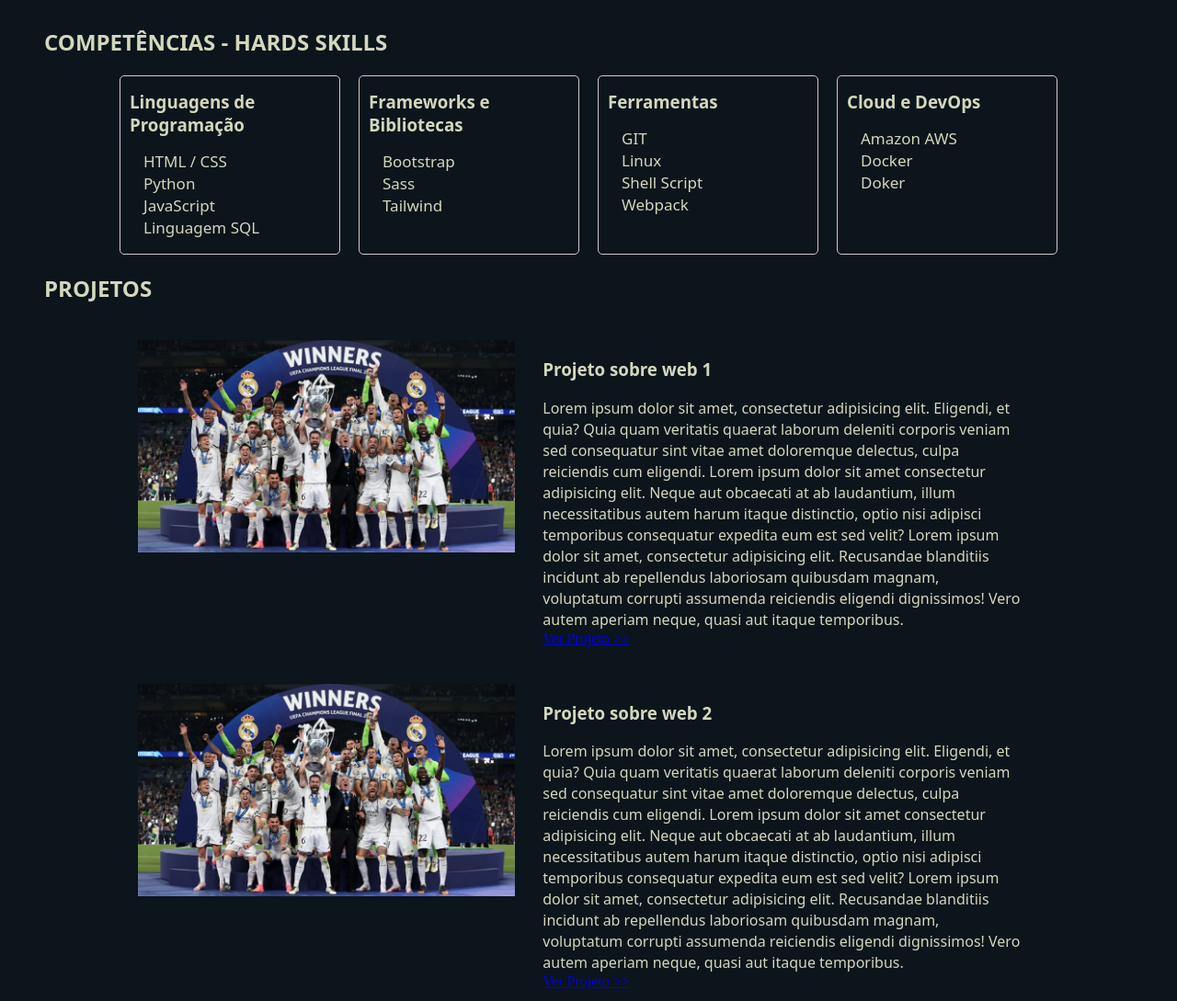
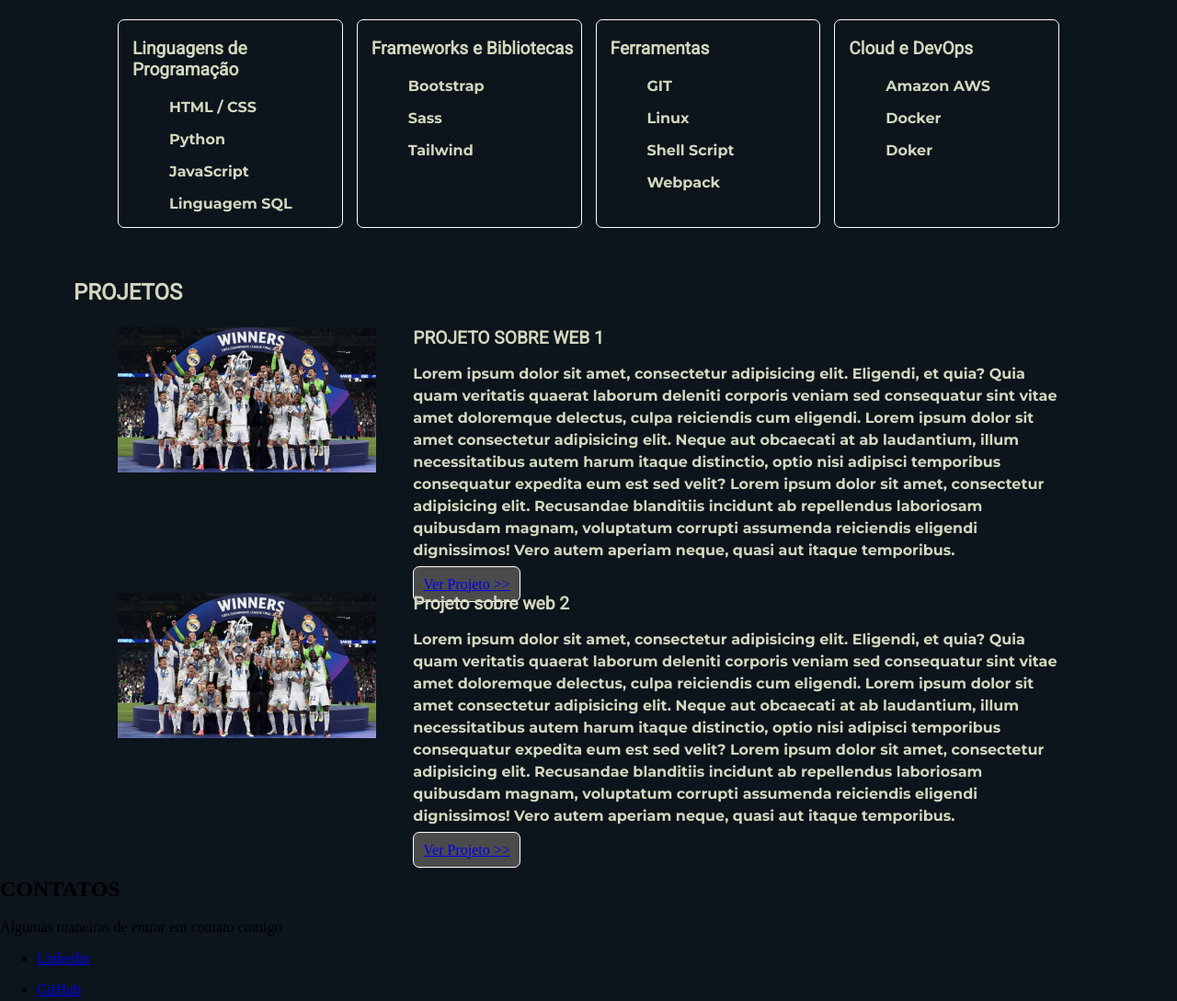
Before and after one commit to jhonathanLobato/Portfolio, a plain HTML site: page index.html in a window 1280 px wide. Shown: the part 580-1669 px from the top of the page at 92% size. Drawn offline with Linux system fonts and the light colour scheme.

Commit message:
Tirando os arquivos CSS e substituindo com o SASS.

```diff
--- a/index.html
+++ b/index.html
@@ -4,117 +4,118 @@
     <meta charset="UTF-8">
     <meta name="viewport" content="width=device-width, initial-scale=1.0">
     <title>Portifolio Jhonathan Lobato</title>
-    <link rel="stylesheet" href="./src/style/style.css">
+    <link href="https://fonts.googleapis.com/css2?family=Montserrat:wght@700&family=Roboto:wght@400&display=swap" rel="stylesheet">
+    <link rel="stylesheet" href="./src/style/styles.css">
 </head>
 <body>
     <!-- Cabeçalho -->
-    <header class="cabecalhoPrincipal">
-        <div class="cabecalhoPrincipal_container">
+    <header class="cabecalho">
+        <div class="cabecalho_div">
             <h3 class="texto">Jhonathan Lobato</h3>
-            <nav class="cabecalhoPrincipal-nav">
-                <a href="index.html" class="cabecalho_nav texto">Home</a>
-                <a href="#" class="cabecalho_nav texto">Contatos</a>
-                <a href="#" class="cabecalho_nav texto">Sobre mim</a>
+            <nav>
+                <a href="index.html" class="texto_nav">Home</a>
+                <a href="#" class="texto_nav">Contatos</a>
+                <a href="#" class="texto_nav">Sobre mim</a>
             </nav>
         </div>
     </header>
     <main class="conteudoMain">
         <!-- TITULO DE BOAS VINDAS -->
-        <h1 class="boasVindas texto boasVindas-texto">OLÁ VISITANTE, SEJA BEM VINDO</h1>
+        <h1 class="boas_vindaTexto">OLÁ VISITANTE, SEJA BEM VINDO</h1>
         <!-- SOBRE MIM -->
-        <section class="conteudoPrincipal">
-            <p class="tamanhoTexto texto centralizaSobre">Lorem ipsum, dolor sit amet consectetur adipisicing elit. Quasi cum, atque debitis sit doloremque illum perspiciatis sint distinctio numquam ullam voluptates quae voluptatum quos asperiores? Illum magnam voluptates itaque quam?Lorem ipsum, dolor sit amet consectetur adipisicing elit. Quasi cum, atque debitis sit doloremque illum perspiciatis sint distinctio numquam ullam voluptates quae voluptatum quos asperiores? Illum magnam voluptates itaque quam?Lorem ipsum, dolor sit amet consectetur adipisicing elit. Quasi cum, atque debitis sit doloremque illum perspiciatis sint distinctio numquam ullam voluptates quae voluptatum quos asperiores? Illum magnam voluptates itaque quam?Lorem ipsum, dolor sit amet consectetur adipisicing elit. Quasi cum, atque debitis sit doloremque illum perspiciatis sint distinctio numquam ullam voluptates quae voluptatum quos asperiores? Illum magnam voluptates itaque quam?</p>
+        <section class="conteudoMain_descricao">
+            <p class="texto_descricao">Lorem ipsum, dolor sit amet consectetur adipisicing elit. Quasi cum, atque debitis sit doloremque illum perspiciatis sint distinctio numquam ullam voluptates quae voluptatum quos asperiores? Illum magnam voluptates itaque quam?Lorem ipsum, dolor sit amet consectetur adipisicing elit. Quasi cum, atque debitis sit doloremque illum perspiciatis sint distinctio numquam ullam voluptates quae voluptatum quos asperiores? Illum magnam voluptates itaque quam?Lorem ipsum, dolor sit amet consectetur adipisicing elit. Quasi cum, atque debitis sit doloremque illum perspiciatis sint distinctio numquam ullam voluptates quae voluptatum quos asperiores? Illum magnam voluptates itaque quam?Lorem ipsum, dolor sit amet consectetur adipisicing elit. Quasi cum, atque debitis sit doloremque illum perspiciatis sint distinctio numquam ullam voluptates quae voluptatum quos asperiores? Illum magnam voluptates itaque quam?</p>
         </section>
         <!-- LISTAR AS MINHAS HABILIDADES E DEIXAR ELAS EM COLUNAS JUNTAS.. -->
-        <h2 class="texto titulo">COMPETÊNCIAS - HARDS SKILLS</h2>
-        <section class="ferramentasPrincipal mainPrincipal">
+        <h2 class="competencia_titulo">COMPETÊNCIAS - HARDS SKILLS</h2>
+        <section class="ferramentasPrincipal">
             <!-- Linguagens de Programações -->
-            <div class="ferramentas__div">
-                <h3 class="texto texto__ferramenta">Linguagens de Programação</h3>
+            <div class="div_lista">
+                <h3 class="titulo__ferramenta">Linguagens de Programação</h3>
                 <ul class="lista__ferrameta">
-                    <li class="listaPadrao">
-                        <p class="texto tamanhoTexto">HTML / CSS</p>
+                    <li>
+                        <p class="tamanhoTexto">HTML / CSS</p>
                     </li>
-                    <li class="listaPadrao">
-                        <p class="texto tamanhoTexto">Python</p>
+                    <li>
+                        <p class="tamanhoTexto">Python</p>
                     </li>
-                    <li class="listaPadrao">
-                        <p class="texto tamanhoTexto">JavaScript</p>
+                    <li>
+                        <p class="tamanhoTexto">JavaScript</p>
                     </li>
-                    <li class="listaPadrao">
-                        <p class="texto tamanhoTexto">Linguagem SQL</p>
+                    <li>
+                        <p class="tamanhoTexto">Linguagem SQL</p>
                     </li>
                 </ul>
             </div>
             <!-- Frameworks -->
-            <div class="ferramentas__div">
-                <h3 class="texto texto__ferramenta">Frameworks e Bibliotecas</h3>
+            <div class="div_lista">
+                <h3 class="titulo__ferramenta">Frameworks e Bibliotecas</h3>
                 <ul class="lista__ferrameta">
-                    <li class="listaPadrao">
-                        <p class="texto tamanhoTexto">Bootstrap</p>
+                    <li>
+                        <p class="tamanhoTexto">Bootstrap</p>
                     </li>
-                    <li class="listaPadrao">
-                        <p class="texto tamanhoTexto">Sass</p>
+                    <li>
+                        <p class="tamanhoTexto">Sass</p>
                     </li>
-                    <li class="listaPadrao">
-                        <p class="texto tamanhoTexto">Tailwind</p>
+                    <li>
+                        <p class="tamanhoTexto">Tailwind</p>
                     </li>
                 </ul>
             </div>
             <!-- Ferramentas -->
-            <div class="ferramentas__div">
-                <h3 class="texto texto__ferramenta">Ferramentas</h3>
+            <div class="div_lista">
+                <h3 class="titulo__ferramenta">Ferramentas</h3>
                 <ul class="lista__ferrameta">
-                    <li class="listaPadrao">
-                        <p class="texto tamanhoTexto">GIT</p>
+                    <li>
+                        <p class="tamanhoTexto">GIT</p>
                     </li>
-                    <li class="listaPadrao">
-                        <p class="texto tamanhoTexto">Linux</p>
+                    <li>
+                        <p class="tamanhoTexto">Linux</p>
                     </li>
-                    <li class="listaPadrao">
-                        <p class="texto tamanhoTexto">Shell Script</p>
+                    <li>
+                        <p class="tamanhoTexto">Shell Script</p>
                     </li>
-                    <li class="listaPadrao">
-                        <p class="texto tamanhoTexto">Webpack</p>
+                    <li>
+                        <p class="tamanhoTexto">Webpack</p>
                     </li>
                 </ul>
             </div>
             <!-- Cloud e DevOps -->
-            <div class="ferramentas__div">
-                <h3 class="texto texto__ferramenta">Cloud e DevOps</h3>
+            <div class="div_lista">
+                <h3 class="titulo__ferramenta">Cloud e DevOps</h3>
                 <ul class="lista__ferrameta">
-                    <li class="listaPadrao">
-                        <p class="texto tamanhoTexto">Amazon AWS</p>
+                    <li>
+                        <p class="tamanhoTexto">Amazon AWS</p>
                     </li>
-                    <li class="listaPadrao">
-                        <p class="texto tamanhoTexto">Docker</p>
+                    <li>
+                        <p class="tamanhoTexto">Docker</p>
                     </li>
-                    <li class="listaPadrao">
-                        <p class="texto tamanhoTexto">Doker</p>
+                    <li>
+                        <p class="tamanhoTexto">Doker</p>
                     </li>
                 </ul>
             </div>
         </section>
         <!-- PROJETOS -->
-        <h2 class="titulo texto">PROJETOS</h2>
-        <section class="projetosContainer">
-            <div class="ProjetoColuna1">
-                <img class="imgProjeto" src="./src/img/real-madrid-campeao-champions-848x477.jpeg" alt="foto real madrid campeão 2024">
+        <h2 class="projeto_titulo">PROJETOS</h2>
+        <section class="projetos_container">
+            <div class="projeto_imagem">
+                <img class="img_projeto" src="./src/img/real-madrid-campeao-champions-848x477.jpeg" alt="foto real madrid campeão 2024">
             </div>
-            <div class="ProjetoColuna2">
-                <h3 class="texto">Projeto sobre web 1</h3>
-                <P class="descricaoProjeto texto">Lorem ipsum dolor sit amet, consectetur adipisicing elit. Eligendi, et quia? Quia quam veritatis quaerat laborum deleniti corporis veniam sed consequatur sint vitae amet doloremque delectus, culpa reiciendis cum eligendi. Lorem ipsum dolor sit amet consectetur adipisicing elit. Neque aut obcaecati at ab laudantium, illum necessitatibus autem harum itaque distinctio, optio nisi adipisci temporibus consequatur expedita eum est sed velit? Lorem ipsum dolor sit amet, consectetur adipisicing elit. Recusandae blanditiis incidunt ab repellendus laboriosam quibusdam magnam, voluptatum corrupti assumenda reiciendis eligendi dignissimos! Vero autem aperiam neque, quasi aut itaque temporibus.</P>
-                <a href="#">Ver Projeto >></a>
+            <div class="projeto_texto">
+                <h3 class="titulo_projeto">PROJETO SOBRE WEB 1</h3>
+                <P class="descricao_projeto">Lorem ipsum dolor sit amet, consectetur adipisicing elit. Eligendi, et quia? Quia quam veritatis quaerat laborum deleniti corporis veniam sed consequatur sint vitae amet doloremque delectus, culpa reiciendis cum eligendi. Lorem ipsum dolor sit amet consectetur adipisicing elit. Neque aut obcaecati at ab laudantium, illum necessitatibus autem harum itaque distinctio, optio nisi adipisci temporibus consequatur expedita eum est sed velit? Lorem ipsum dolor sit amet, consectetur adipisicing elit. Recusandae blanditiis incidunt ab repellendus laboriosam quibusdam magnam, voluptatum corrupti assumenda reiciendis eligendi dignissimos! Vero autem aperiam neque, quasi aut itaque temporibus.</P>
+                <a class="botao_projeto" href="#">Ver Projeto >></a>
             </div>
         </section>
-        <section class="projetosContainer">
-            <div class="ProjetoColuna1">
-                <img class="imgProjeto" src="./src/img/real-madrid-campeao-champions-848x477.jpeg" alt="foto real madrid campeão 2024">
+        <section class="projetos_container">
+            <div class="projeto_imagem">
+                <img class="img_projeto" src="./src/img/real-madrid-campeao-champions-848x477.jpeg" alt="foto real madrid campeão 2024">
             </div>
-            <div class="ProjetoColuna2">
-                <h3 class="texto">Projeto sobre web 2</h3>
-                <P class="descricaoProjeto texto">Lorem ipsum dolor sit amet, consectetur adipisicing elit. Eligendi, et quia? Quia quam veritatis quaerat laborum deleniti corporis veniam sed consequatur sint vitae amet doloremque delectus, culpa reiciendis cum eligendi. Lorem ipsum dolor sit amet consectetur adipisicing elit. Neque aut obcaecati at ab laudantium, illum necessitatibus autem harum itaque distinctio, optio nisi adipisci temporibus consequatur expedita eum est sed velit? Lorem ipsum dolor sit amet, consectetur adipisicing elit. Recusandae blanditiis incidunt ab repellendus laboriosam quibusdam magnam, voluptatum corrupti assumenda reiciendis eligendi dignissimos! Vero autem aperiam neque, quasi aut itaque temporibus.</P>
-                <a href="#">Ver Projeto >></a>
+            <div class="projeto_texto">
+                <h3 class="titulo_projeto">Projeto sobre web 2</h3>
+                <P class="descricao_projeto">Lorem ipsum dolor sit amet, consectetur adipisicing elit. Eligendi, et quia? Quia quam veritatis quaerat laborum deleniti corporis veniam sed consequatur sint vitae amet doloremque delectus, culpa reiciendis cum eligendi. Lorem ipsum dolor sit amet consectetur adipisicing elit. Neque aut obcaecati at ab laudantium, illum necessitatibus autem harum itaque distinctio, optio nisi adipisci temporibus consequatur expedita eum est sed velit? Lorem ipsum dolor sit amet, consectetur adipisicing elit. Recusandae blanditiis incidunt ab repellendus laboriosam quibusdam magnam, voluptatum corrupti assumenda reiciendis eligendi dignissimos! Vero autem aperiam neque, quasi aut itaque temporibus.</P>
+                <a class="botao_projeto" href="#">Ver Projeto >></a>
             </div>
         </section>
         <!-- CONTATOS -->
--- /dev/null
+++ b/src/style/abstract/_root.scss
@@ -0,0 +1,5 @@
+body {
+    margin: 0;
+    padding: 0;
+    background: #0c141c;
+}
--- /dev/null
+++ b/src/style/abstract/_variaveis.scss
@@ -0,0 +1,6 @@
+$cor-texto: #d3d7bd;
+
+$ft-texto: 'Montserrat', sans-serif;
+$ft-titulos: 'Roboto', sans-serif;
+
+$margin-titulo: 3.5rem 0 0 5rem;
--- /dev/null
+++ b/src/style/components/_boasVindas.scss
@@ -0,0 +1,18 @@
+@use '../abstract/variaveis';
+@use '../abstract/mixins';
+
+.conteudoMain {
+    .boas_vindaTexto {
+        margin-top: 3.5rem;
+        text-align: center;
+        @include mixins.ff-fs-color(variaveis.$ft-titulos, 2.5rem, variaveis.$cor-texto);
+    }
+    .conteudoMain_descricao{
+        @include mixins.margem-central(60%);
+        .texto_descricao {
+            @include mixins.ff-fs-color(variaveis.$ft-texto, 1.1rem, variaveis.$cor-texto);
+            text-align: center;
+            line-height: 1.5rem;
+        }
+    }
+}
--- /dev/null
+++ b/src/style/components/_competencias.scss
@@ -0,0 +1,29 @@
+@use '../abstract/variaveis';
+@use '../abstract/mixins';
+
+.competencia_titulo {
+    @include mixins.ff-fs-color(variaveis.$ft-titulos, 1.5rem, variaveis.$cor-texto);
+    /* @include mixins.margem-central(95%); */
+    margin: variaveis.$margin-titulo;
+    margin-bottom: 1.5rem;
+}
+.ferramentasPrincipal {
+    @include mixins.margem-central(80%);
+    display: grid;
+    grid-template-columns: repeat(4, 1fr);
+    gap: 15px;
+    .div_lista {
+        border: 1px solid white;
+        border-radius: 7px;
+        padding-left: 15px;
+        .titulo__ferramenta {
+            @include mixins.ff-fs-color(variaveis.$ft-titulos, 1.2rem, variaveis.$cor-texto);
+        }
+        .lista__ferrameta {
+            list-style: none;
+            .tamanhoTexto {
+                @include mixins.ff-fs-color(variaveis.$ft-texto, 1rem, variaveis.$cor-texto);
+            }
+        }
+    }
+}
--- /dev/null
+++ b/src/style/components/_projetos.scss
@@ -0,0 +1,39 @@
+@use '../abstract/variaveis';
+@use '../abstract/mixins';
+
+.projeto_titulo {
+    @include mixins.ff-fs-color(variaveis.$ft-titulos, 1.5rem, variaveis.$cor-texto);
+    /* @include mixins.margem-central(95%); */
+    margin: variaveis.$margin-titulo;
+    margin-bottom: 1.5rem;
+}
+.projetos_container {
+    @include mixins.margem-central(80%);
+    display: flex;
+    gap: 1rem;
+    .projeto_imagem {
+        @include mixins.margem-central(230%);
+        margin-bottom: 2rem;
+        .img_projeto {
+            max-width: 100%;
+        }
+    }
+    .projeto_texto {
+        margin-left: 1.5rem;
+        .titulo_projeto {
+            @include mixins.ff-fs-color(variaveis.$ft-titulos, 1.2rem, variaveis.$cor-texto);
+            margin: 0;
+        }
+        .descricao_projeto {
+            @include mixins.ff-fs-color(variaveis.$ft-texto, 1rem, variaveis.$cor-texto);
+            line-height: 1.5rem;
+        }
+        .botao_projeto {
+            border: 1px solid white;
+            border-radius: 7px;
+            padding: 10px;
+            align-items: end;
+            background: #4B4B4B;
+        }
+    }
+}
--- a/src/style/conteudoPrincipal.css
+++ /dev/null
@@ -1,85 +0,0 @@
-.boasVindas {
-    margin-top: 70px;
-}
-
-.boasVindas-texto {
-    text-align: center;
-}
-
-/* TEXTO 'SOBRE MIM' */
-.conteudoPrincipal {
-    margin: 3.5rem 20rem;
-}
-
-.centralizaSobre {
-    text-align: center;
-}
-
-/* FERRAMENTAS DE DOMINIO */
-.texto__ferramenta {
-    margin-top: 15px;
-    margin-bottom: 0px;
-}
-
-.lista__ferrameta {
-    padding-left: 15px;
-}
-
-.ferramentasPrincipal {
-    display: grid;
-    grid-template-columns: repeat(4, 1fr);
-    gap: 20px;
-
-    /*
-    display: flex;
-    justify-content: space-between;
-    flex-wrap: wrap;
-    */
-}
-
-.ferramentas__div {
-    border: 1px solid #ccc;
-    padding-left: 10px;
-    border-radius: 5px;
-}
-
-
-/* -- AQUI COMEÇA O MAIN -- */
-.mainPrincipal {
-    margin: 20px 130px;
-}
-
-.projetosContainer {
-    margin: 40px 150px;
-    display: flex;
-}
-
-/* CONTEUDO DA COLUNA 1 */
-.ProjetoColuna1 {
-    width: 4000px;
-}
-
-.imgProjeto {
-    max-width: 100%;
-    max-height: 100%;
-}
-
-/* CONTEUDO DA COLUNA 2 */
-.ProjetoColuna2 {
-    margin-left: 30px;
-}
-
-.descricaoProjeto {
-    padding-right: 20px;
-    line-height: 23px;
-}
-
-/* CONTATOS */
-.listaPadrao {
-    list-style: none;
-    line-height: 3rem;
-}
-
-.nomeContatos {
-    text-decoration: none;
-}
--- a/src/style/style.css
+++ /dev/null
@@ -1,34 +0,0 @@
-@import url(./cabecalho.css);
-@import url(./conteudoPrincipal.css);
-@import url(./rodape.css);
-@import url(./responsivo.css);
-
-/* Alguumas classes globais */
-body {
-    margin: 0;
-    padding: 0;
-    background: #0c141c;
-}
-
-.titulo{
-    margin-left: 3rem;
-}
-
-.texto {
-    color: #d3d7bd;
-    font-family: system-ui, -apple-system, BlinkMacSystemFont, 'Segoe UI', Roboto, Oxygen, Ubuntu, Cantarell, 'Open Sans', 'Helvetica Neue', sans-serif;
-}
-
-.tamanhoTexto{
-    font-size: 17px;
-    line-height: 1.5rem;
-}
-
-p {
-    margin: 0px;
-}
-
-ul {
-    padding: 0px;
-    line-height: 20px;
-}
--- /dev/null
+++ b/src/style/styles.scss
@@ -0,0 +1,5 @@
+@use './abstract/root';
+@use './components/header';
+@use './components/boasVindas';
+@use './components/competencias';
+@use './components/projetos';
```
Also changed, not shown: src/style/abstract/_mixins.scss (added, +10 -0 lines), src/style/cabecalho.css (deleted, +0 -12 lines), src/style/components/_header.scss (added, +19 -0 lines), src/style/responsivo.css (deleted, +0 -11 lines), src/style/rodape.css (deleted, +0 -7 lines), src/style/styles.css (added), 1 other file.
